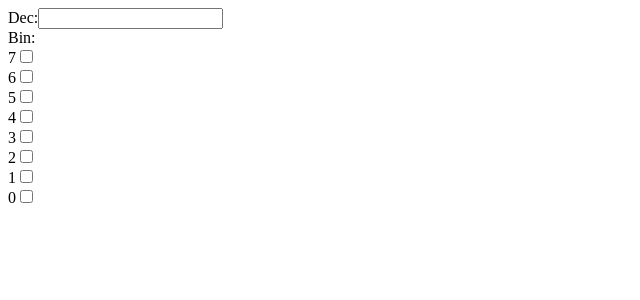
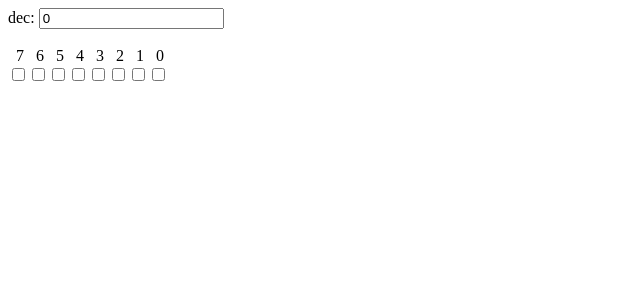
Before and after one commit to Thesmilik/teamblackbird_Angular, an Angular app: page / in a window 1280 px wide. Shown: the top 300 px of the page, without its empty margins (0-640 px from the left). Built offline with nearby package versions, Linux system fonts and the light colour scheme.

Commit message:
html Update

```diff
--- a/src/app/app.component.html
+++ b/src/app/app.component.html
@@ -1,17 +1,18 @@
-<div class="content" >
+<div class="content" role="main">
 
+  dec: <input [(ngModel)]="dec"(change)="toBin()">
 
-  Dec:<input><br>
-  Bin:<br>
-  7<input id="7" type="checkbox" [checked]=""><br>
-  6<input id="6" type="checkbox" [checked]=""><br>
-  5<input id="5" type="checkbox" [checked]=""><br>
-  4<input id="4" type="checkbox" [checked]=""><br>
-  3<input id="3" type="checkbox" [checked]=""><br>
-  2<input id="2" type="checkbox" [checked]=""><br>
-  1<input id="1" type="checkbox" [checked]=""><br>
-  0<input id="0" type="checkbox" [checked]="">
+  <br><br>
+  <a>&nbsp;&nbsp;7&nbsp;&nbsp;&nbsp;6&nbsp;&nbsp;&nbsp;5&nbsp;&nbsp;&nbsp;4&nbsp;&nbsp;&nbsp;3&nbsp;&nbsp;&nbsp;2&nbsp;&nbsp;&nbsp;1&nbsp;&nbsp;&nbsp;0</a>
+  <br>
 
-
+  <input type="checkbox" [(ngModel)]="bits[7]">
+  <input type="checkbox" [(ngModel)]="bits[6]">
+  <input type="checkbox" [(ngModel)]="bits[5]">
+  <input type="checkbox" [(ngModel)]="bits[4]">
+  <input type="checkbox" [(ngModel)]="bits[3]">
+  <input type="checkbox" [(ngModel)]="bits[2]">
+  <input type="checkbox" [(ngModel)]="bits[1]">
+  <input type="checkbox" [(ngModel)]="bits[0]">
 
 </div>
```
